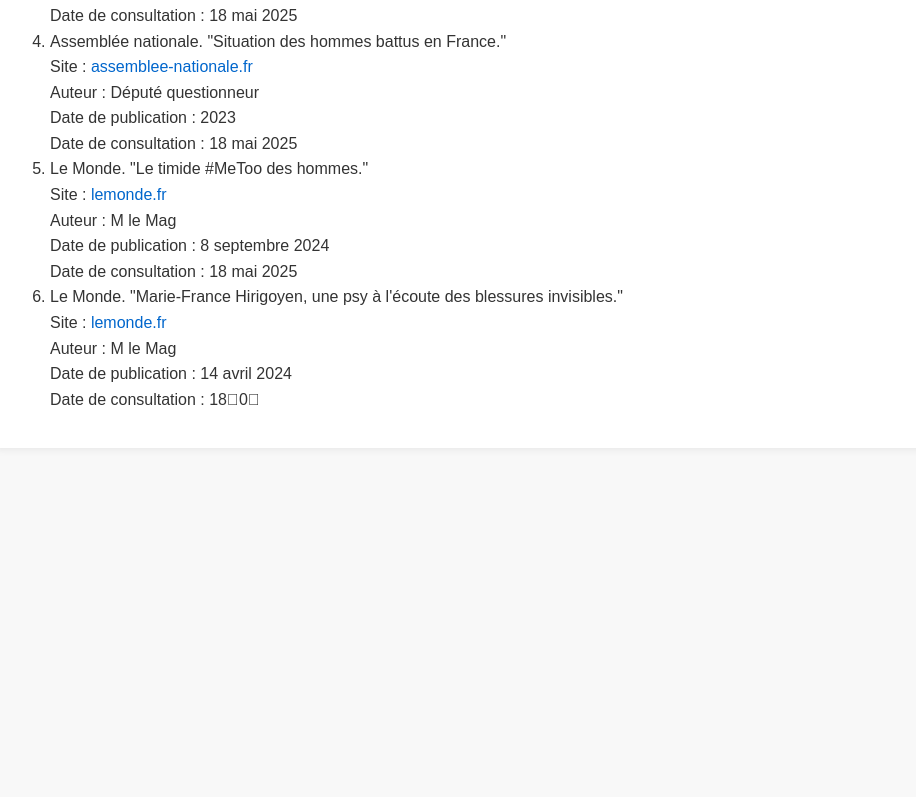
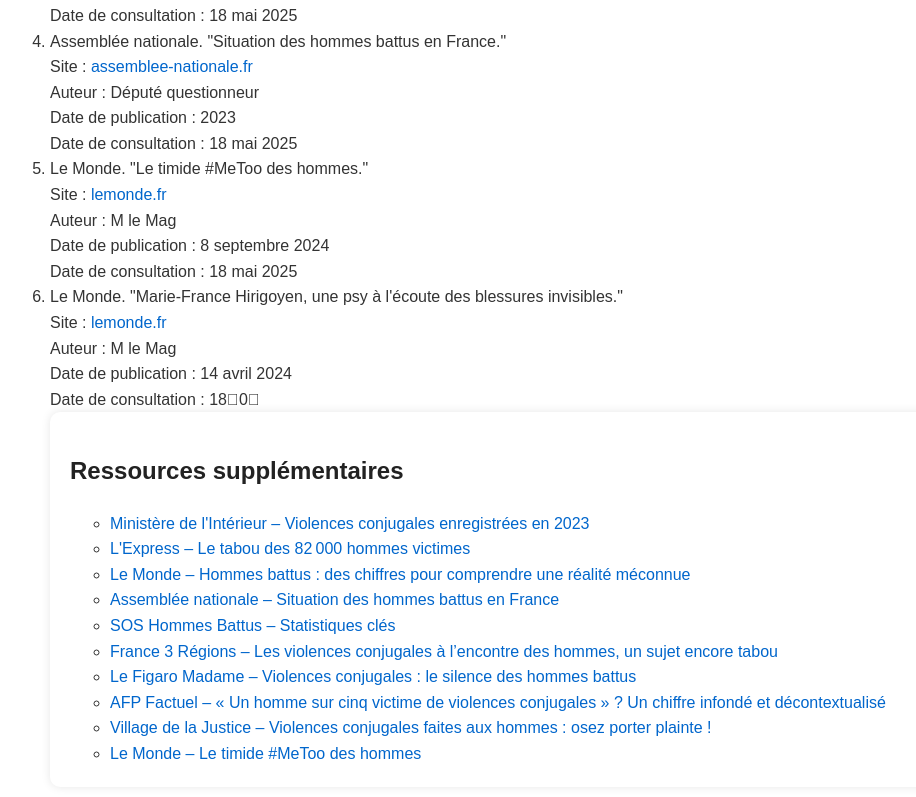
Before and after one commit to dinis24097/justice-equit, a plain HTML site: page index.html in a window 1280 px wide. Shown: the part 2617-3414 px from the top of the page, without its empty margins (30-946 px from the left). Before the commit the page ends 3105 px from the top, so only its background shows below. Drawn offline with Linux system fonts and the light colour scheme.

Commit message:
Update index.html

```diff
--- a/index.html
+++ b/index.html
@@ -115,3 +115,18 @@
         Auteur : M le Mag<br>
         Date de publication : 14 avril 2024<br>
         Date de consultation : 180
+<div class="section">
+  <h2>Ressources supplémentaires</h2>
+  <ul>
+    <li><a href="https://www.interieur.gouv.fr/actualites/communiques-de-presse/violences-conjugales-enregistrees-par-services-de-securite-en-2023">Ministère de l'Intérieur – Violences conjugales enregistrées en 2023</a></li>
+    <li><a href="https://www.lexpress.fr/societe/violences-conjugales-le-tabou-des-hommes-victimes_2115020.html">L'Express – Le tabou des 82 000 hommes victimes</a></li>
+    <li><a href="https://www.lemonde.fr/les-decodeurs/article/2015/04/10/hommes-battus-des-chiffres-pour-comprendre-une-realite-meconnue_4613224_4355770.html">Le Monde – Hommes battus : des chiffres pour comprendre une réalité méconnue</a></li>
+    <li><a href="https://www.assemblee-nationale.fr/dyn/15/questions/QANR5L15QE24460">Assemblée nationale – Situation des hommes battus en France</a></li>
+    <li><a href="https://soshommesbattus.org/informations/chiffres/">SOS Hommes Battus – Statistiques clés</a></li>
+    <li><a href="https://france3-regions.francetvinfo.fr/paris-ile-de-france/paris/grand-paris/violences-conjugales-encontre-hommes-sujet-encore-tabou-1905154.html">France 3 Régions – Les violences conjugales à l’encontre des hommes, un sujet encore tabou</a></li>
+    <li><a href="https://madame.lefigaro.fr/societe/violences-conjugales-le-silence-des-hommes-battus-140416-113843">Le Figaro Madame – Violences conjugales : le silence des hommes battus</a></li>
+    <li><a href="https://factuel.afp.com/un-homme-sur-cinq-victime-de-violences-conjugales-un-chiffre-infonde-et-decontextualise">AFP Factuel – « Un homme sur cinq victime de violences conjugales » ? Un chiffre infondé et décontextualisé</a></li>
+    <li><a href="https://www.village-justice.com/articles/index-juridique/violences-conjugales-faites-aux-hommes-osez-porter-plainte%2C42719.html">Village de la Justice – Violences conjugales faites aux hommes : osez porter plainte !</a></li>
+    <li><a href="https://www.lemonde.fr/m-le-mag/article/2024/09/08/le-timide-metoo-des-hommes-je-suis-un-petit-garcon-de-9-ans-il-rentre-dans-ma-chambre-il-me-viole-quarante-trois-ans-de-silence_6306993_4500055.html">Le Monde – Le timide #MeToo des hommes</a></li>
+  </ul>
+</div>
```
